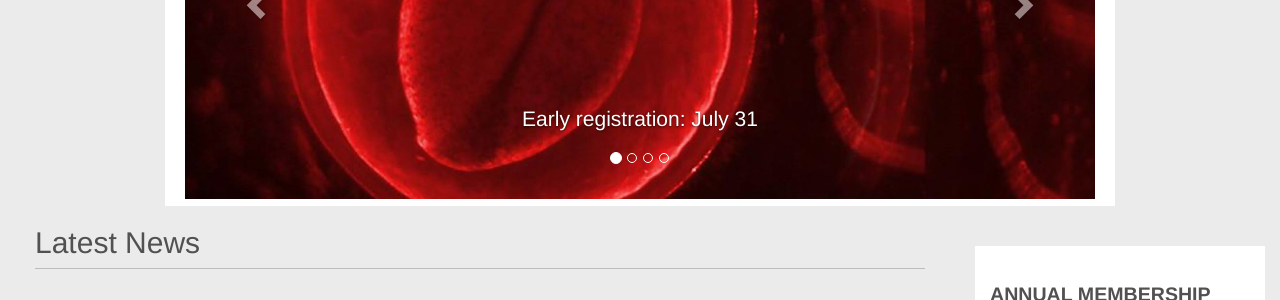
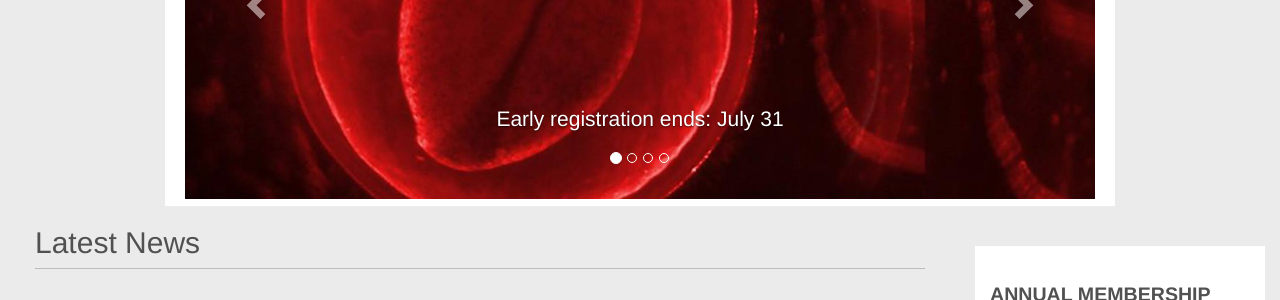
Before and after one commit to lasdb/lasdb.github.io, a Jekyll site: the page built from index.html, in a window 1280 px wide. Shown: the part 408-708 px from the top of the page. Built offline with Jekyll 4.4.1, drawn with Linux system fonts in a browser that asks for light colours; nearby versions of some CDN libraries.

Commit message:
Update home.html

```diff
--- a/_layouts/home.html
+++ b/_layouts/home.html
@@ -33,7 +33,7 @@
 				       <h3></h3>
 				       <p class="smaller-xs">  <br>
 					      <br>
-					     Early registration: July 31</p>
+					     Early registration ends: July 31</p>
 				    </div>
 				</a>
 			    </div>
@@ -46,8 +46,9 @@
 	                        <a target="_blank" href="http://biodesarrollo.unab.cl/">
 	                            <img src="img/carrousel-quintay2018.jpg" alt="img">
 				<div class="carousel-caption">
+					<p style="color:#FF0000";>
 				       <h3> Extended application deadline: <br>
-					       31th August, 2017</h3>
+					       31th August, 2017</h3></p>
 	                         </div>
 					</a>	                    </div>
 	                    <div class="item">
```
